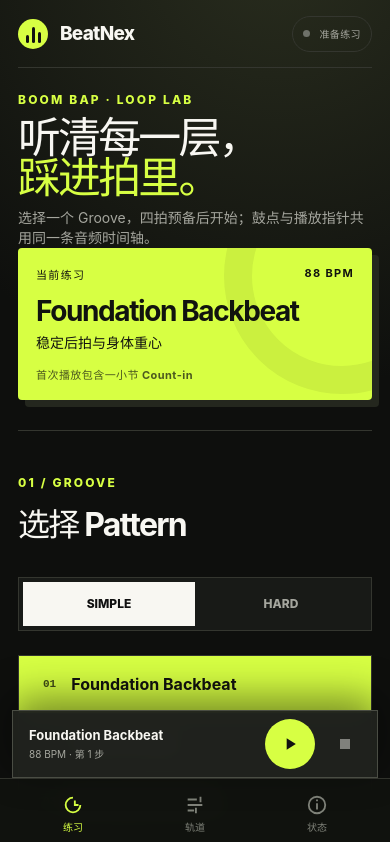
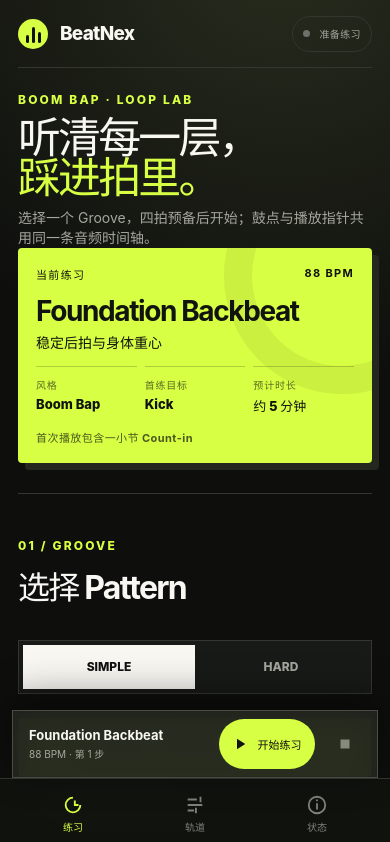
Before and after one commit to MiasolChen/BeatNex, a React (Vite) app: page / in a window 390 px wide. Shown: the top 842 px of the page. Built offline with nearby package versions, Linux system fonts and the light colour scheme.

Commit message:
feat: complete M2.1 quick start experience

```diff
--- a/src/app/App.tsx
+++ b/src/app/App.tsx
@@ -15,6 +15,12 @@
   minScheduleLeadMs: null,
   maxScheduleLeadMs: null,
 }
+
+const recommendedPractice = {
+  duration: '约 5 分钟',
+  style: 'Boom Bap',
+  target: 'Kick',
+} as const
 
 function formatDuration(seconds: number) {
   const minutes = Math.floor(seconds / 60)
@@ -84,6 +90,11 @@
         <div className="now-card" aria-label="当前练习">
           <div className="now-meta"><span>当前练习</span><strong>{bpm} BPM</strong></div><h2>{selectedPattern.name}</h2>
           <p>{difficulty === 'simple' ? '稳定后拍与身体重心' : '加入切分、Ghost Note 与句尾推动'}</p>
+          <dl className="practice-facts" aria-label="推荐练习信息">
+            <div><dt>风格</dt><dd>{recommendedPractice.style}</dd></div>
+            <div><dt>首练目标</dt><dd>{recommendedPractice.target}</dd></div>
+            <div><dt>预计时长</dt><dd>{recommendedPractice.duration}</dd></div>
+          </dl>
           <div className="transport"><button className="play-button" onClick={isPlaying ? pause : play} disabled={isLoading}><Icon name={isPlaying ? 'pause' : 'play'} />{isLoading ? '加载中…' : isPlaying ? '暂停' : snapshot.status === 'paused' ? '继续' : '开始练习'}</button><button className="icon-button" onClick={stop} disabled={!canStop} aria-label="停止并回到开头"><Icon name="stop" /></button></div>
           <p className="count-in-note">{snapshot.isCountIn ? 'Count-in · 准备进入' : pendingChange ? '将在下一小节切换' : '首次播放包含一小节 Count-in'}</p>
         </div>
@@ -118,7 +129,7 @@
         </dl>
       </details>
 
-      <div className="mobile-transport" aria-label="移动端走带控制"><div><strong>{selectedPattern.name}</strong><span>{bpm} BPM · {snapshot.isCountIn ? 'Count-in' : `第 ${snapshot.step + 1} 步`}</span></div><button className="mobile-play" onClick={isPlaying ? pause : play} disabled={isLoading} aria-label={isPlaying ? '暂停' : '播放'}><Icon name={isPlaying ? 'pause' : 'play'} /></button><button className="mobile-stop" onClick={stop} disabled={!canStop} aria-label="停止并回到开头"><Icon name="stop" /></button></div>
+      <div className="mobile-transport" aria-label="移动端走带控制"><div><strong>{selectedPattern.name}</strong><span>{bpm} BPM · {snapshot.isCountIn ? 'Count-in' : `第 ${snapshot.step + 1} 步`}</span></div><button className="mobile-play" onClick={isPlaying ? pause : play} disabled={isLoading}><Icon name={isPlaying ? 'pause' : 'play'} /><span>{isLoading ? '加载中…' : isPlaying ? '暂停' : snapshot.status === 'paused' ? '继续' : '开始练习'}</span></button><button className="mobile-stop" onClick={stop} disabled={!canStop} aria-label="停止并回到开头"><Icon name="stop" /></button></div>
       <nav className="mobile-tabs" aria-label="主要页面">{([{ id: 'practice', label: '练习' }, { id: 'tracks', label: '轨道' }, { id: 'status', label: '状态' }] as const).map((tab) => <button key={tab.id} onClick={() => chooseMobileTab(tab.id)} aria-current={mobileTab === tab.id ? 'page' : undefined}><Icon name={tab.id} /><span>{tab.label}</span></button>)}</nav>
     </main>
   )
--- a/src/app/styles.css
+++ b/src/app/styles.css
@@ -44,6 +44,10 @@
 .now-meta { display: flex; justify-content: space-between; position: relative; z-index: 1; font-size: 11px; font-weight: 850; letter-spacing: .12em; text-transform: uppercase; }
 .now-card h2 { margin: 28px 0 6px; max-width: 340px; font-size: clamp(28px, 3vw, 42px); line-height: .98; letter-spacing: -.05em; }
 .now-card > p { margin: 0; font-size: 14px; }
+.practice-facts { display: grid; grid-template-columns: repeat(3, 1fr); gap: 8px; margin: 18px 0 0; }
+.practice-facts div { min-width: 0; padding-top: 10px; border-top: 1px solid #11130f33; }
+.practice-facts dt { font-size: 10px; font-weight: 800; letter-spacing: .08em; text-transform: uppercase; opacity: .62; }
+.practice-facts dd { margin: 4px 0 0; font-size: 13px; font-weight: 850; }
 .transport { display: flex; gap: 10px; margin-top: 20px; }
 .play-button, .icon-button { min-height: 54px; border: 0; background: #11130f; color: white; display: inline-flex; align-items: center; justify-content: center; gap: 10px; font-weight: 800; }
 .play-button { flex: 1; padding: 0 22px; }.icon-button { width: 54px; }
@@ -113,7 +117,7 @@
 @media (max-width: 900px) {
   .app-shell { padding: 0 18px calc(154px + env(safe-area-inset-bottom)); }.topbar { height: 68px; }.engine-status { padding-inline: 10px; font-size: 10px; }
   .mobile-panel { display: none; }.mobile-panel-active { display: block; }
-  .hero { min-height: 0; }.hero-copy h1 { font-size: clamp(34px, 11vw, 46px); }.eyebrow { margin-bottom: 10px; }.intro { margin-top: 10px; font-size: 14px; line-height: 1.45; }.now-card { padding: 18px; box-shadow: 7px 7px 0 #24271e; }.now-card h2 { margin-top: 16px; font-size: 28px; }
+  .hero { min-height: 0; }.hero-copy h1 { font-size: clamp(34px, 11vw, 46px); }.eyebrow { margin-bottom: 10px; }.intro { margin-top: 10px; font-size: 14px; line-height: 1.45; }.now-card { padding: 18px; box-shadow: 7px 7px 0 #24271e; }.now-card h2 { margin-top: 16px; font-size: 28px; }.practice-facts { margin-top: 14px; }
   .now-card .transport { display: none; }
   .section-heading { align-items: start; flex-direction: column; }.difficulty-switch { width: 100%; }.difficulty-switch button { flex: 1; }
   .pattern-tabs { grid-template-columns: 1fr; }.pattern-tabs button { min-height: 58px; border-right: 0; border-bottom: 1px solid var(--line); }.pattern-tabs button:last-child { border-bottom: 0; }
@@ -122,7 +126,7 @@
   .rhythm-grid { min-width: 0; padding: 0; overflow: visible; border: 0; background: transparent; }.track-row { grid-template-columns: 104px minmax(0, 1fr); gap: 8px 12px; min-height: 0; margin-bottom: 8px; padding: 12px; border: 1px solid var(--line); background: var(--surface); }.track-row:last-of-type { border-bottom: 1px solid var(--line); }.track-name { gap: 8px; }.track-name strong { white-space: nowrap; }.track-name span { width: 30px; height: 30px; flex: 0 0 30px; }.steps { gap: 3px; }.step { max-width: 16px; }.track-mix { grid-column: 1 / -1; display: grid; grid-template-columns: minmax(88px, 1fr) 148px; grid-template-rows: 14px 30px; gap: 0 12px; padding: 8px 0 0; border-left: 0; border-top: 1px solid var(--line); }.track-mix .volume-label { grid-column: 1; grid-row: 1; margin: 0; }.track-mix > input { grid-column: 1; grid-row: 2; }.track-mix .mix-actions { grid-column: 2; grid-row: 1 / span 2; align-self: end; gap: 8px; margin: 0; }.mix-actions button { min-width: 44px; min-height: 44px; font-size: 11px; }.playhead { display: none; }
   .diagnostics dl { grid-template-columns: repeat(2, 1fr); }.diagnostics dl div:nth-child(3) { border-right: 1px solid var(--line); }.diagnostics dl div:nth-child(2n) { border-right: 0; }.diagnostics dl div:nth-child(-n+4) { border-bottom: 1px solid var(--line); }
   .diagnostics.mobile-panel-active { margin: 42px 0 24px; }
-  .mobile-transport { position: fixed; z-index: 30; left: 12px; right: 12px; bottom: calc(66px + env(safe-area-inset-bottom)); min-height: 66px; display: grid; grid-template-columns: minmax(0, 1fr) 50px 44px; align-items: center; gap: 8px; padding: 8px 10px 8px 16px; border: 1px solid #4a4d44; background: #20221ef2; box-shadow: 0 -12px 40px #0007; backdrop-filter: blur(12px); }.mobile-transport > div { min-width: 0; }.mobile-transport strong, .mobile-transport span { display: block; white-space: nowrap; overflow: hidden; text-overflow: ellipsis; }.mobile-transport strong { font-size: 13px; }.mobile-transport span { margin-top: 3px; color: var(--muted); font-size: 10px; }.mobile-transport button { display: grid; place-items: center; border: 0; }.mobile-transport svg { width: 20px; fill: currentColor; }.mobile-play { width: 50px; height: 50px; border-radius: 50%; background: var(--acid); color: #111; }.mobile-stop { width: 44px; height: 44px; background: transparent; color: var(--ink); }
+  .mobile-transport { position: fixed; z-index: 30; left: 12px; right: 12px; bottom: calc(66px + env(safe-area-inset-bottom)); min-height: 66px; display: grid; grid-template-columns: minmax(0, 1fr) 96px 44px; align-items: center; gap: 8px; padding: 8px 10px 8px 16px; border: 1px solid #4a4d44; background: #20221ef2; box-shadow: 0 -12px 40px #0007; backdrop-filter: blur(12px); }.mobile-transport > div { min-width: 0; }.mobile-transport strong, .mobile-transport span { display: block; white-space: nowrap; overflow: hidden; text-overflow: ellipsis; }.mobile-transport strong { font-size: 13px; }.mobile-transport span { margin-top: 3px; color: var(--muted); font-size: 10px; }.mobile-transport button { display: grid; place-items: center; border: 0; }.mobile-transport svg { width: 18px; fill: currentColor; }.mobile-play { min-width: 96px; min-height: 50px; grid-template-columns: 18px auto; gap: 7px; padding: 0 12px; border-radius: 25px; background: var(--acid); color: #111; }.mobile-transport .mobile-play span { margin: 0; color: inherit; font-size: 11px; font-weight: 850; }.mobile-stop { width: 44px; height: 44px; background: transparent; color: var(--ink); }
   .mobile-tabs { position: fixed; z-index: 29; left: 0; right: 0; bottom: 0; min-height: calc(66px + env(safe-area-inset-bottom)); display: grid; grid-template-columns: repeat(3, 1fr); padding: 5px 12px env(safe-area-inset-bottom); border-top: 1px solid var(--line); background: #11130ff7; backdrop-filter: blur(12px); }.mobile-tabs button { min-height: 56px; border: 0; background: transparent; color: #7f8279; display: grid; place-items: center; align-content: center; gap: 3px; font-size: 10px; font-weight: 750; }.mobile-tabs button[aria-current="page"] { color: var(--acid); }.mobile-tabs svg { width: 22px; height: 22px; fill: currentColor; }
 }
 @media (max-width: 900px) and (max-height: 500px) {
```
Also changed, not shown: 1 other file (tests, documents, lock files or other folders).
